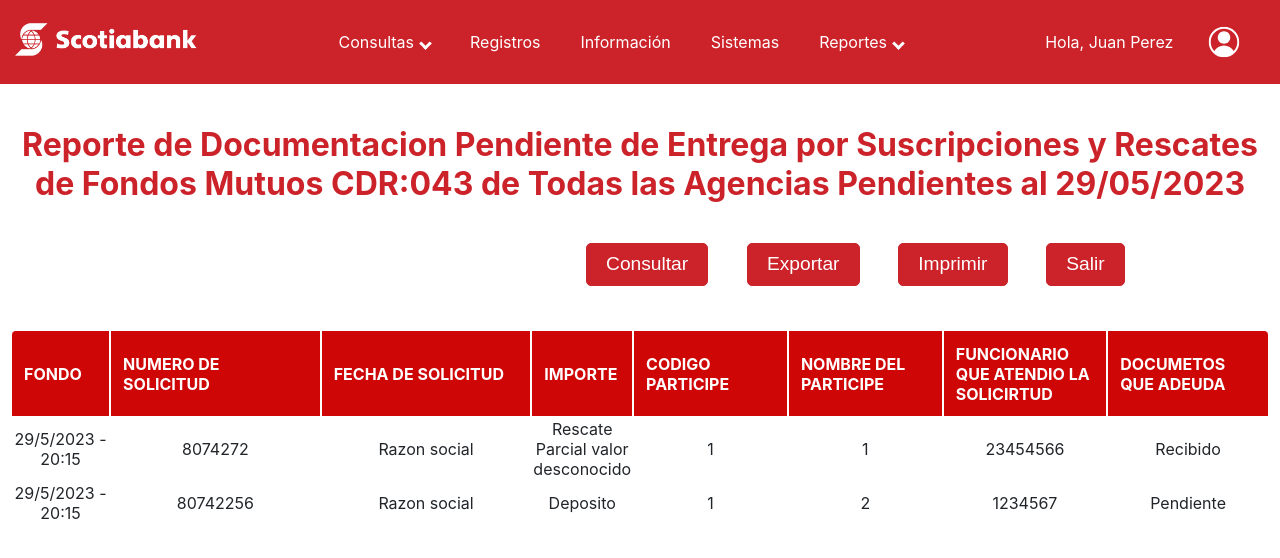
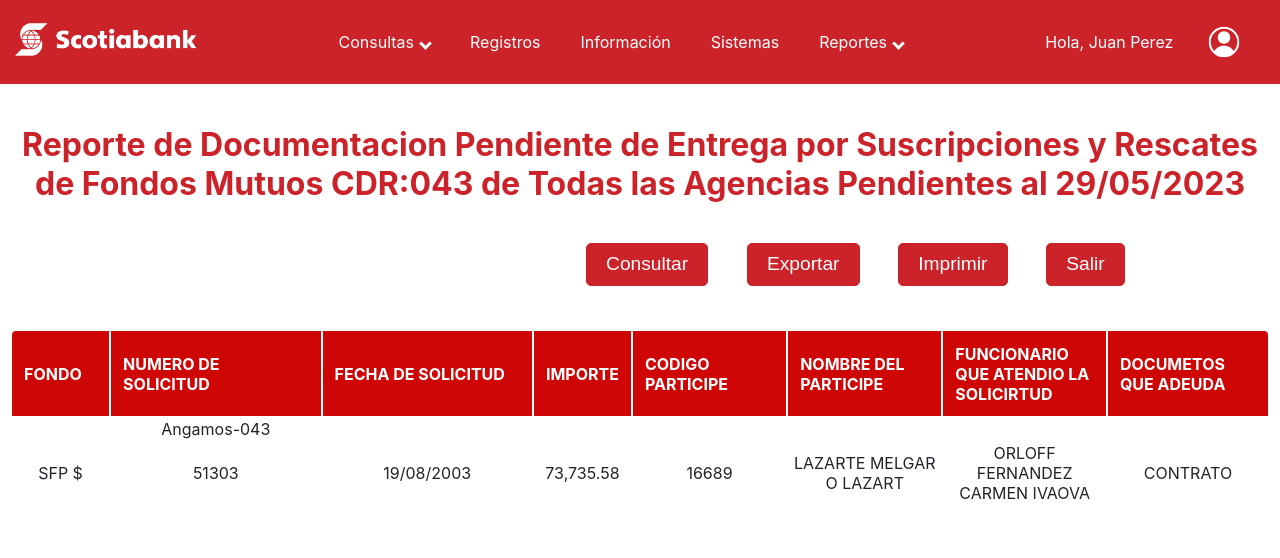
Before and after one commit to pluska/intranetDemo, a React (Create React App) app: page /Documentation-Pending-Delivery in a window 1280 px wide. Shown: the top 558 px of the page. Built offline with nearby package versions, Linux system fonts and the light colour scheme.

Commit message:
//ACTUALIZACION WEB

```diff
--- a/src/components/DocumentationPendingDelivery.jsx
+++ b/src/components/DocumentationPendingDelivery.jsx
@@ -24,10 +24,8 @@ const DocumentationPendingDelivery = () => {
             { name: 'DOCUMETOS QUE ADEUDA', className: 'difference' },
         ],
         data: [
-            [`${date}`, '8074272', 'Razon social', 'Rescate Parcial valor desconocido', 1, 1,
-                '23454566', 'Recibido'],
-            [`${date}`, '80742256', 'Razon social', 'Deposito', 1, 2,
-                '1234567', 'Pendiente' ]
+            ['', 'Angamos-043', '', '', '', '','', ''],
+            ['SFP $', '51303', '19/08/2003', '73,735.58', '16689', 'LAZARTE MELGAR O LAZART','ORLOFF FERNANDEZ CARMEN IVAOVA', 'CONTRATO' ]
         ]
     }
 
@@ -46,11 +44,8 @@ const DocumentationPendingDelivery = () => {
                 <div className='documentDebGeneration-body'>
                     <div className='documentDebGeneration-body-filters'>
                         <div className='date-range'>
-
-
                         </div>
                     </div>
-
                         <button className='btn btn-primary'>Consultar</button>
                         <button className='btn btn-primary'>Exportar</button>
                         <button className='btn btn-primary'>Imprimir</button>
```
